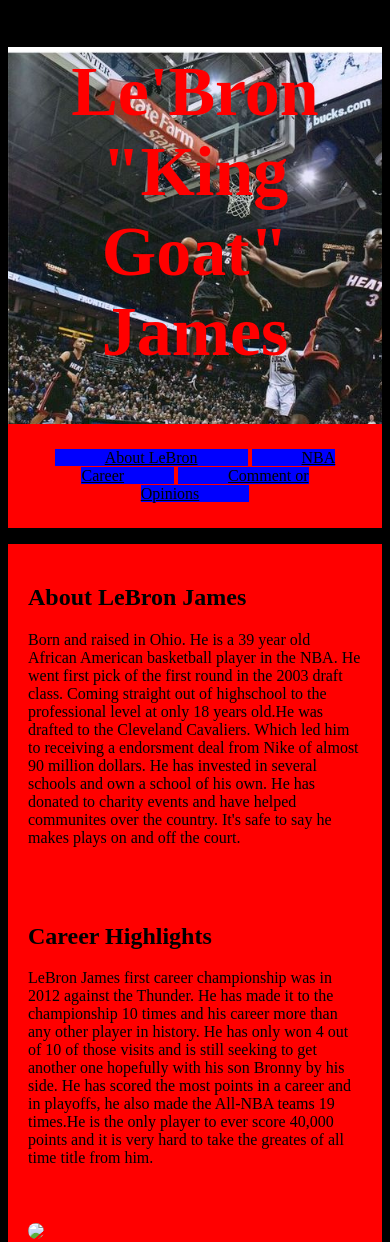
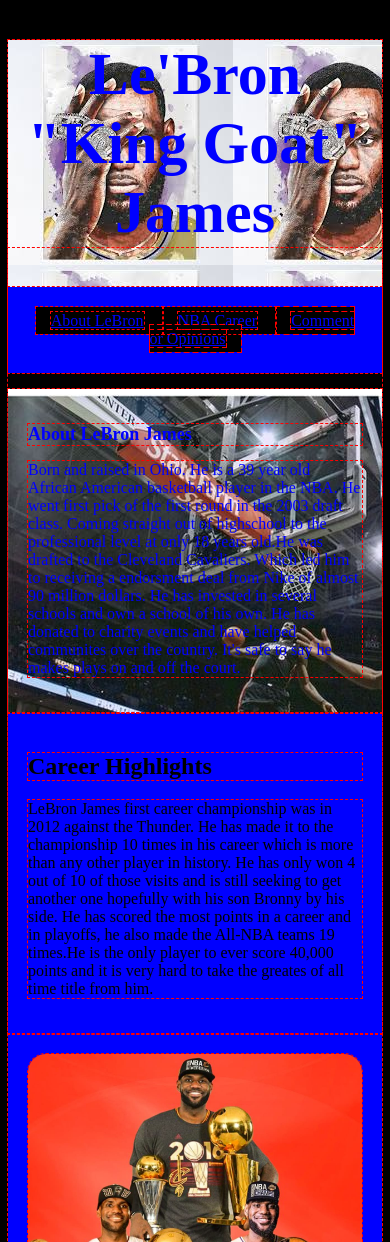
Before and after one commit to QuanBuford/HTML-CSS-Goat-, a plain HTML site: page index.html in a window 390 px wide. Shown: the top 1242 px of the page. Drawn offline with Linux system fonts and the light colour scheme.

Commit message:
final commit

```diff
--- a/index.html
+++ b/index.html
@@ -1,37 +1,72 @@
 <!DOCTYPE html>
 <head>
-  <link href="style.css" rel="stylesheet">
+  <link href="style.css" rel="stylesheet" />
   <title>Goat</title>
 </head>
 <body>
- <div class="linkbar" >
+  <div class="linkbar">
     <header>
       <h1>Le'Bron "King Goat" James</h1>
       <ul>
-      <li><a href="https://www.britannica.com/biography/LeBron-James" target="_blank">About LeBron</a></li>
-      <li><a href="https://olympics.com/en/news/lebron-james-career-stats-records-awards-medals" target="_blank">NBA Career</a></li>
+        <li>
+          <a
+            href="https://www.britannica.com/biography/LeBron-James"
+            target="_blank"
+            >About LeBron</a
+          >
+        </li>
+        <li>
+          <a
+            href="https://olympics.com/en/news/lebron-james-career-stats-records-awards-medals"
+            target="_blank"
+            >NBA Career</a
+          >
+        </li>
         <li><a href="#">Comment or Opinions</a></li>
       </ul>
     </header>
   </div>
   <div class="P1">
     <article>
-    <h2> About LeBron James </h2>
-    <p>Born and raised in Ohio. He is a 39 year old African American basketball player in the NBA. He went first pick of the first round in the 2003 draft class. Coming straight out of highschool to the professional level at only 18 years old.He was drafted to the Cleveland Cavaliers. Which led him to receiving a endorsment deal from Nike of almost 90 million dollars. He has invested in several schools and own a school of his own. He has donated to charity events and have helped communites over the country. It's safe to say he makes plays on and off the court.</p>
+      <h2>About LeBron James</h2>
+      <p>
+        Born and raised in Ohio. He is a 39 year old African American basketball
+        player in the NBA. He went first pick of the first round in the 2003
+        draft class. Coming straight out of highschool to the professional level
+        at only 18 years old.He was drafted to the Cleveland Cavaliers. Which
+        led him to receiving a endorsment deal from Nike of almost 90 million
+        dollars. He has invested in several schools and own a school of his own.
+        He has donated to charity events and have helped communites over the
+        country. It's safe to say he makes plays on and off the court.
+      </p>
     </article>
   </div>
   <div class="P2">
     <article>
       <h2>Career Highlights</h2>
-    <p>LeBron James first career championship was in 2012 against the Thunder. He has made it to the championship 10 times and his career more than any other player in history. He has only won 4 out of 10 of those visits and is still seeking to get another one hopefully with his son Bronny by his side. He has scored the most points in a career and in playoffs, he also made the All-NBA teams 19 times.He is the only player to ever score 40,000 points and it is very hard to take the greates of all time title from him.</p>
+      <p>
+        LeBron James first career championship was in 2012 against the Thunder.
+        He has made it to the championship 10 times in his career which is more
+        than any other player in history. He has only won 4 out of 10 of those
+        visits and is still seeking to get another one hopefully with his son
+        Bronny by his side. He has scored the most points in a career and in
+        playoffs, he also made the All-NBA teams 19 times.He is the only player
+        to ever score 40,000 points and it is very hard to take the greates of
+        all time title from him.
+      </p>
     </article>
   </div>
   <div class="P3">
     <article>
-    <img src="second pic.jpg">
+      <img id="second-pic" src="images/second pic.jpg" />
       <h2>Comments or Opinions</h2>
-    <p>You can leave comments here! Please leave a message and review about my site! Thank you for visiting!!</p>
-    <button>Comment</button>
+      <p>
+        You can leave comments here! Please leave a message and review about my
+        site! Thank you for visiting!!
+      </p>
+      <div class="comments">
+        <input type="comment" placeholder="Comment here:" />
+      </div>
     </article>
   </div>
 </body>
--- a/style.css
+++ b/style.css
@@ -1,12 +1,16 @@
-header {
+* {
+    outline: red dashed .5px;
+    /* margin: 0; */
+}
+
+.linkbar header {
     text-align: center;
-    background: url("images/lebron.png");
-    background-size: cover;
-    max-height: auto;
+    background: url("images/3image.jpg");
+    background-size: auto;
 }
 
 .linkbar a {
-    color: Black;
+    color: red;
 }
 .linkbar h1 { font-size: 70px;
          color: red;
@@ -17,24 +21,36 @@
 
 }
 .linkbar li { display: inline;
-    padding: 0px 50px 0px 50px;
-    color: Blue;
-
+    padding: 0px 70px 0px 70px;
+    background: Black;
+    border: 5px solid black;
 }
-img {
+#second-pic {
     margin: 0 auto;
     border-radius: 18px;
     max-width: 100%;
     max-height: 100%;
-  }
+}
 
 
 .P1 article {
     max-width: 500px;
     padding: 20px;
     margin: 0 auto;
-    background: red;
+    /* background: red; */
+    background: url("images/lebron.png");
+    background-size: contain;
+    background-repeat: none;
+    background-attachment: fixed;
+    /* overflow: scroll; */
   }
+.P1 p{
+    color: red;
+}
+.P1 h2{
+    color: red;
+    font-size: large;
+}
 .P2 article {
     max-width: 500px;
     padding: 20px;
@@ -47,10 +63,7 @@
     margin: 0 auto;
     background: red;
 }
-script {
-    background: Black;
-    color: white;
-  }
+
 body {
   background: black;
   }
@@ -61,16 +74,65 @@
   max-height: 25%;
   }
 @media (max-width: 500px) {
-    h1 {
-      font-size: 36px;
-      padding: 5px;
-      color: blue;
+    .linkbar header {
+        text-align: center;
+        background: url("images/3image.jpg");
+        background-size: auto;
+        max-height: auto;
     }
-    li {
-      padding: 5px;
-      display: block;
-      background: blue ;
+    .linkbar a {
+        color: Blue;
     }
-    article { background: blue;
+    .linkbar h1 { font-size: 60px;
+             color:blue;
     }
-  }
+
+    .linkbar ul { padding: 25px;
+        background: blue;
+
+    }
+    .linkbar li { display: inline;
+        padding: 0px 10px 0px 10px;
+        background: Black;
+        border: 5px solid black;
+
+    }
+    img {
+        margin: 0 auto;
+        border-radius: 18px;
+        max-width: 100%;
+        max-height: 100%;
+      }
+
+
+    .P1 article {
+        max-width: 500px;
+        padding: 20px;
+        margin: 0 auto;
+        background: blue;
+        background: url("images/lebron.png");
+        background-attachment: fixed;
+      }
+    .P1 h2{
+        color: blue;
+    }
+    .P1 p{
+        color: blue;
+    }
+    .P2 article {
+        max-width: 500px;
+        padding: 20px;
+        margin: 0 auto;
+        background: blue;
+    }
+    .P3 article {
+        max-width: 500px;
+        padding: 20px;
+        margin: 0 auto;
+        background: blue;
+    }
+
+    body {
+      background: black;
+      }
+}
```
Also changed, not shown: images/3image.jpg (added). Lines whose indentation alone changed are shown as unchanged.
